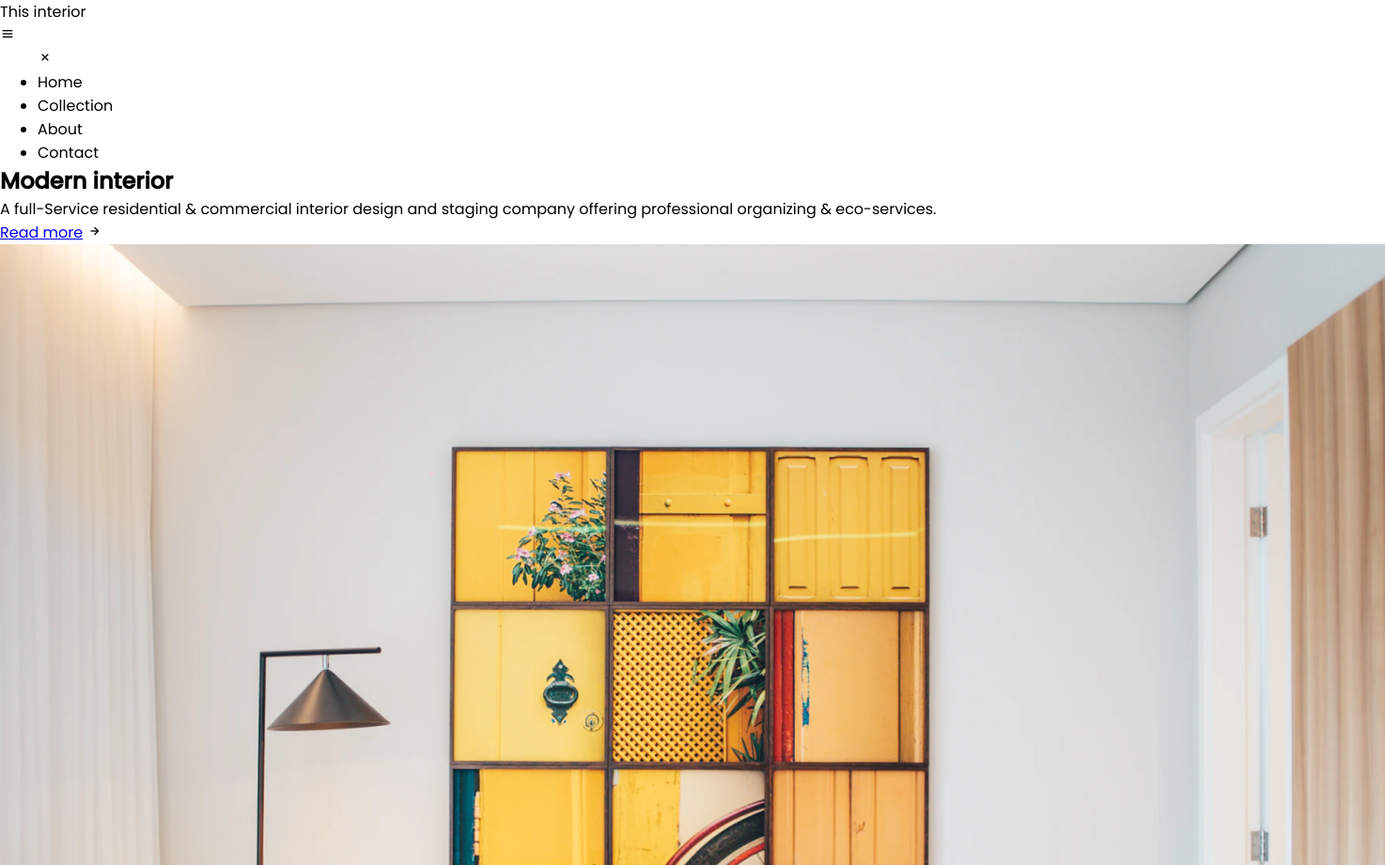
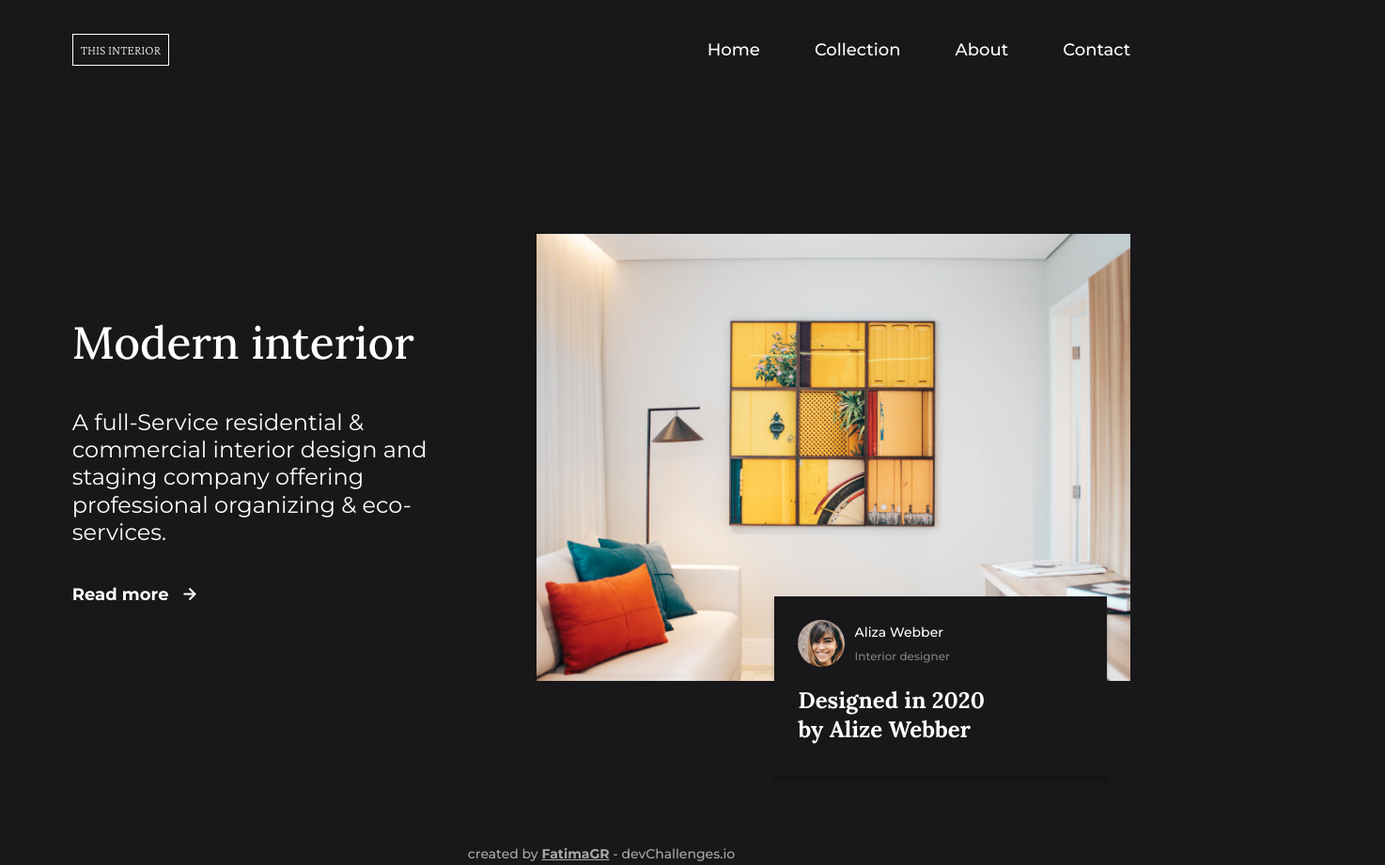
Before and after one commit to FatimaGR/Interior-consultant-solution, a plain HTML site: page index.html in a window 1280 px wide. Shown: the top 921 px of the page at 94% size, 1474 px wide, since content can reach past the window. Drawn offline with nearby package versions, Linux system fonts and the light colour scheme.

Commit message:
Added desktop styles

```diff
--- a/index.html
+++ b/index.html
@@ -15,13 +15,17 @@
   <body>
     <header>
       <p class="logo">This interior</p>
-      <i class='bx bx-menu'></i>
+      <div class="hamburguer">
+        <i class='bx bx-menu'></i>
+      </div>
       <ul>
-        <i class='bx bx-x'></i>
-        <li><a href="#"></a>Home</li>
-        <li><a href="#"></a>Collection</li>
-        <li><a href="#"></a>About</li>
-        <li><a href="#"></a>Contact</li>
+        <div class="close">
+          <i class='bx bx-x'></i>
+        </div>
+        <li><a href="#">Home</a></li>
+        <li><a href="#">Collection</a></li>
+        <li><a href="#">About</a></li>
+        <li><a href="#">Contact</a></li>
       </ul>
     </header>
     <main>
@@ -29,28 +33,30 @@
         <div class="description">
           <h1>Modern interior</h1>
           <p>A full-Service residential & commercial interior design and staging company offering professional organizing & eco-services.</p>
-          <div>
+          <div class="read-more">
             <a href="#">Read more</a>
             <i class='bx bx-right-arrow-alt'></i>
           </div>
         </div>
         <div class="images">
           <img src="./images/photo1.png" alt="modern interior image">
-          <div class="Author">
-            <div>
+          <div class="author">
+            <div class="about">
               <img src="./images/photo2.png" alt="Aliza Webber">
-              <div>
+              <div class="data">
                 <p class="name">Aliza Webber</p>
                 <p class="profession">Interior designer</p>
               </div>
             </div>
-            <p>Designed in 2020 by Alize Webber</p>
+            <p class="designed">Designed in 2020 by Alize Webber</p>
           </div>
         </div>
       </section>
     </main>
     <footer>
-      <p>created by <a href="#">FatimaGR</a> - devChallenges.io</p>
+      <p>created by
+        <a href="https://devchallenges.io/portfolio/FatimaGR">FatimaGR</a>
+        - devChallenges.io</p>
     </footer>
   </body>
 </html>
--- a/styles.css
+++ b/styles.css
@@ -1,8 +1,161 @@
-@import url('https://fonts.googleapis.com/css2?family=Poppins:wght@400;500&display=swap');
+/* general styles */
+@import url('https://fonts.googleapis.com/css2?family=Crimson+Pro:wght@200&family=Lora:wght@500;700&family=Montserrat:wght@400;500;700&display=swap');
 
 *{
   margin: 0;
 }
 body {
-  font-family: "Poppins", sans-serif;
+  font-family: 'Montserrat', sans-serif;
+  background-color: #181719;
+  color: #FFFFFF;
+  padding: 2% 6%;
+  font-size: 24px;
 }
+
+/* header styles */
+header{
+  display: flex;
+  justify-content: space-between;
+  width: 100%;
+  box-sizing: border-box;
+  padding: 10px 0;
+}
+.logo{
+  font-family: 'Crimson Pro', serif;
+  font-weight: 200;
+  font-size: 14px;
+  text-transform: uppercase;
+  border: 1px solid white;
+  padding: 8px;
+  cursor: pointer;
+  box-sizing: border-box;
+}
+header ul{
+  display: flex;
+  align-items: center;
+  justify-content: space-between;
+  width: 40%;
+  list-style: none;
+  padding: 0;
+  font-size: 18px;
+  font-weight: 500;
+}
+header ul a{
+  cursor: pointer;
+  color: #FFFFFF;
+  text-decoration: none;
+  padding: 7px 0;
+}
+header ul a:hover{
+  border-bottom: 3px solid white;
+}
+
+/* home styles */
+.home{
+  display: flex;
+  align-items: center;
+  justify-content: space-between;
+  gap: 100px;
+  margin: 15% 0;
+}
+.home .description{
+  display: flex;
+  flex-direction: column;
+  gap: 40px;
+  max-width: 35%;
+}
+.home .description h1{
+  font-family: 'Lora', serif;
+  font-weight: 500;
+  font-size: 48px;
+}
+.home .description p{
+  font-weight: 400;
+  line-height: 29.26px;
+}
+.read-more{
+  display: flex;
+  align-items: center;
+  gap: 10px;
+}
+.read-more a{
+  color: #FFFFFF;
+  text-decoration: none;
+  font-size: 18px;
+  font-weight: 700;
+}
+.read-more:hover,
+.read-more a:hover{
+  color: #f96039;
+}
+
+/* images styles */
+.home .images{
+  max-width: 58%;
+  position: relative;
+}
+.home .images > img{
+  max-width: 100%;
+}
+.author{
+  display: flex;
+  flex-direction: column;
+  gap: 20px;
+  padding: 25px;
+  padding-bottom: 35px ;
+  position: absolute;
+  right: 4%;
+  bottom: -20%;
+  background-color: #181719;
+  box-shadow: 0px 4px 4px 0px #00000040;
+  max-width: 48%;
+}
+.author img{
+  max-width: 50px;
+  max-height: 50px;
+  object-fit: cover;
+  border-radius: 100%;
+}
+.author .data{
+  display: flex;
+  flex-direction: column;
+  justify-content: space-around;
+}
+.author .about{
+  display: flex;
+  gap: 10px;
+}
+.author .name{
+  font-weight: 500;
+  font-size: 14px;
+}
+.author .profession{
+  font-weight: 500;
+  font-size: 12px;
+  color: #828282;
+}
+.author .designed{
+  font-family: 'Lora', serif;
+  font-weight: 700;
+  max-width: 75%;
+}
+
+/* footer styles */
+footer p{
+  text-align: center;
+  font-weight: 500;
+  font-size: 14px;
+  color: #A9A9A9;
+}
+footer a{
+  font-weight: 700;
+  color: #A9A9A9;
+}
+footer a:hover{
+  color: #f96039;
+}
+
+/* none */
+.hamburguer, .close{
+  display: none;
+}
```
